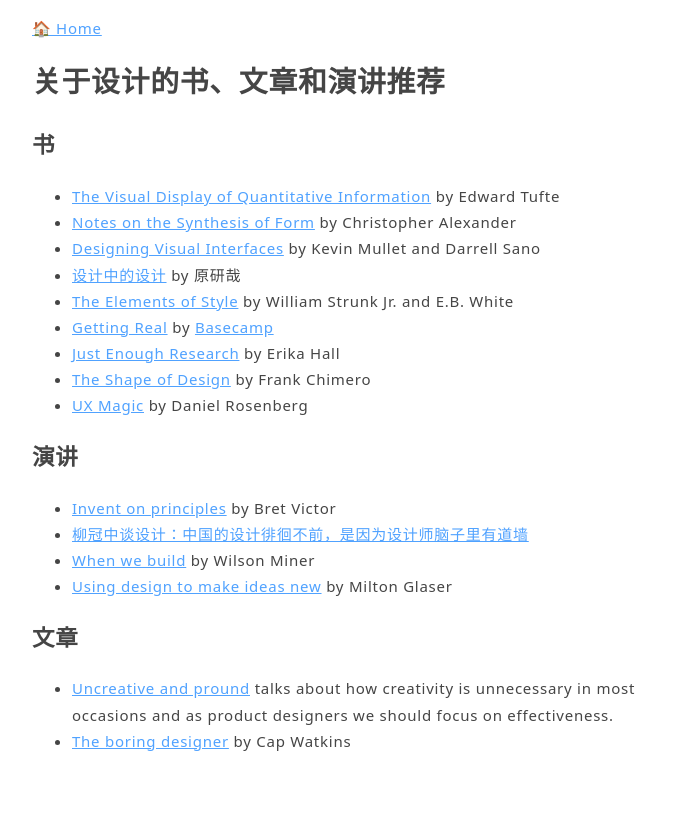
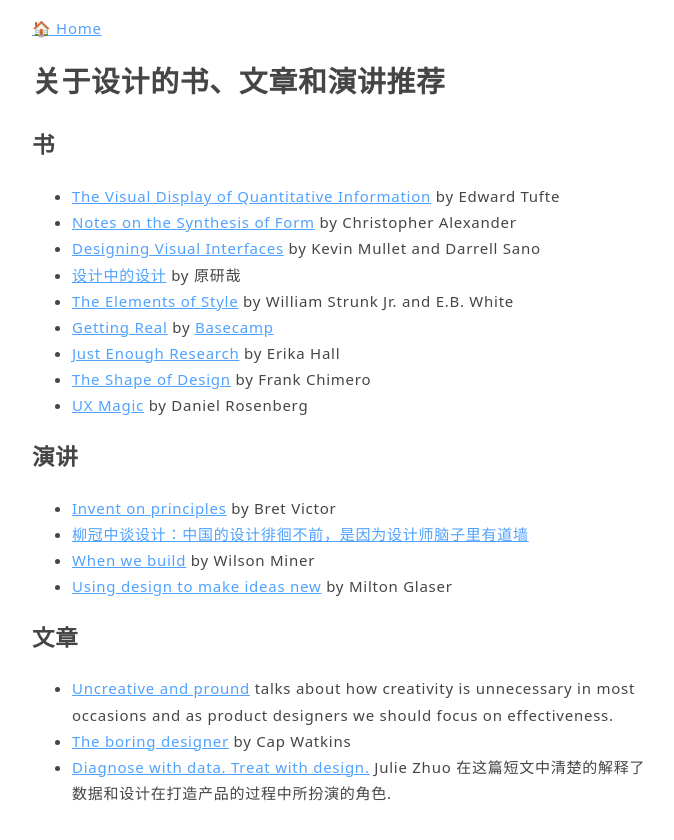
Before and after one commit to lvterry/lvterry.github.io, a Jekyll site: the page built from recommendations.html, in a window 1280 px wide. Shown: the top 840 px of the page, without its empty margins (298-972 px from the left). Built offline with Jekyll 4.4.1, drawn with Linux system fonts in a browser that asks for light colours.

Commit message:
add an article

```diff
--- a/recommendations.html
+++ b/recommendations.html
@@ -40,6 +40,7 @@
         <ul>
             <li><a href="https://www.abccopywriting.com/2011/01/17/uncreative-and-proud">Uncreative and pround</a> talks about how creativity is unnecessary in most occasions and as product designers we should focus on effectiveness.</li>
             <li><a href="https://capwatkins.com/blog/the-boring-designer">The boring designer</a> by Cap Watkins</li>
+            <li><a href="https://www.linkedin.com/pulse/diagnose-data-treat-design-julie-zhuo/">Diagnose with data. Treat with design.</a> Julie Zhuo 在这篇短文中清楚的解释了数据和设计在打造产品的过程中所扮演的角色.</li>
         </ul>
     </div>
 </main>
```
